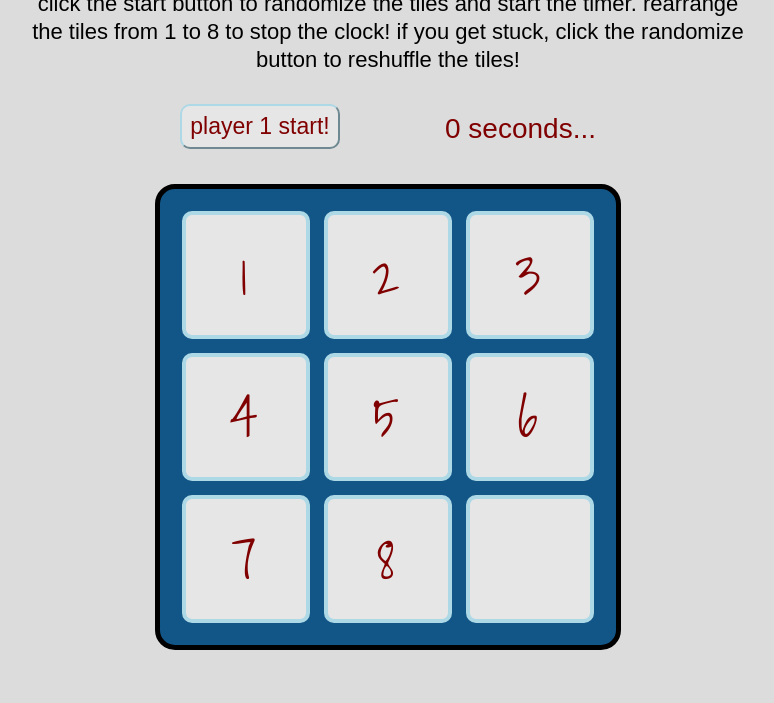
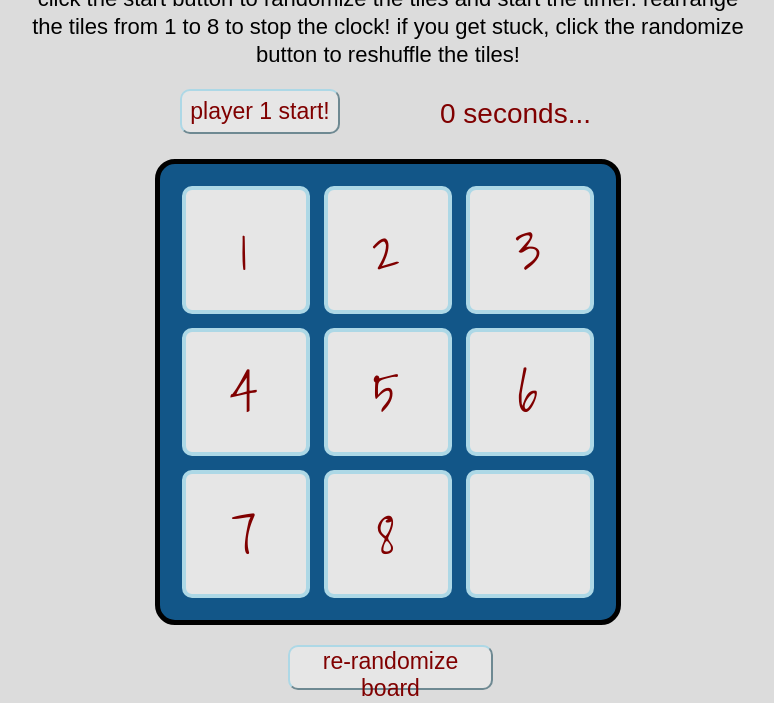
Before and after one commit to mattwestenhaver/WDI-Project-One, a plain HTML site: page index.html in a window 1280 px wide. Shown: the part 115-818 px from the top of the page, without its empty margins (252-1026 px from the left). Drawn offline with nearby package versions, Linux system fonts and the light colour scheme; a web font is replaced by a local one.

Commit message:
added button to rerandomize board if player gets stuck

```diff
--- a/css/styles.css
+++ b/css/styles.css
@@ -13,7 +13,7 @@ h1 {
   text-transform: uppercase;
   font-size: 45px;
   line-height: 50px;
-  margin-bottom: 25px;
+  margin-bottom: 20px;
   color: maroon;
 }
 
@@ -23,14 +23,14 @@ p {
   font-size: 22px;
   line-height: 28px;
   width: 720px;
-  margin: 0 auto 30px auto;
+  margin: 0 auto 20px auto;
   color: black;
 }
 
 .container {
   width: 466px;
   height: 50px;
-  margin: 0 auto 30px auto;
+  margin: 0 auto 20px auto;
   line-height: 50px;
 }
 
@@ -51,7 +51,7 @@ p {
   float: right;
   font-family: 'Bubbler One', sans-serif;
   font-size: 28px;
-  padding-right: 25px;
+  padding-right: 30px;
   color: maroon;
 }
 
@@ -62,7 +62,7 @@ p {
   border: 5px solid black;
   background: #125688;
   padding: 15px;
-  margin: 0 auto;
+  margin: 0 auto 20px auto;
   border-radius: 20px;
 }
 
@@ -91,3 +91,24 @@ p {
   background: lightblue;
   color: chartreuse;
 }
+
+.random {
+  width: 200px;
+  height: 50px;
+  text-align: center;
+  margin: 0 auto;
+}
+
+.randomizer {
+  float: left;
+  font-family: 'Bubbler One', sans-serif;
+  width: 205px;
+  height: 45px;
+  font-size: 23px;
+  border-radius: 10px;
+  margin: 0 auto;
+  background: rgb(230, 230, 230);
+  color: maroon;
+  border-color: lightblue;
+  text-align: center;
+}
--- a/index.html
+++ b/index.html
@@ -34,6 +34,9 @@
       <div class="tile"></div>
       <div class="tile"></div>
     </div>
+    <div class="random">
+      <button class="randomizer">re-randomize board</button>
+    </div>
     <script src="js/app.js"></script>
   </body>
 </html>
--- a/js/app.js
+++ b/js/app.js
@@ -84,11 +84,22 @@ function boxClickHandler() {
 $('.start').on('click', function(){
   shuffle(numbers)
   $.each( numbers, function( i, val ) {
-    $( ".gameboard div" ).eq(i).text(val);
+    $(".gameboard div").eq(i).text(val);
   });
   emptyBox = $(".tile:contains(' ')")
   emptyBox.addClass('emptyBox')
   myTimer()
+  legalMove()
+})
+
+// re-randomize the board in case the player gets stuck
+$('.randomizer').on('click', function(){
+  shuffle(numbers)
+  $.each( numbers, function( i, val ) {
+    $(".gameboard div").eq(i).text(val);
+  });
+  emptyBox = $(".tile:contains(' ')")
+  emptyBox.addClass('emptyBox')
   legalMove()
 })
 
```
